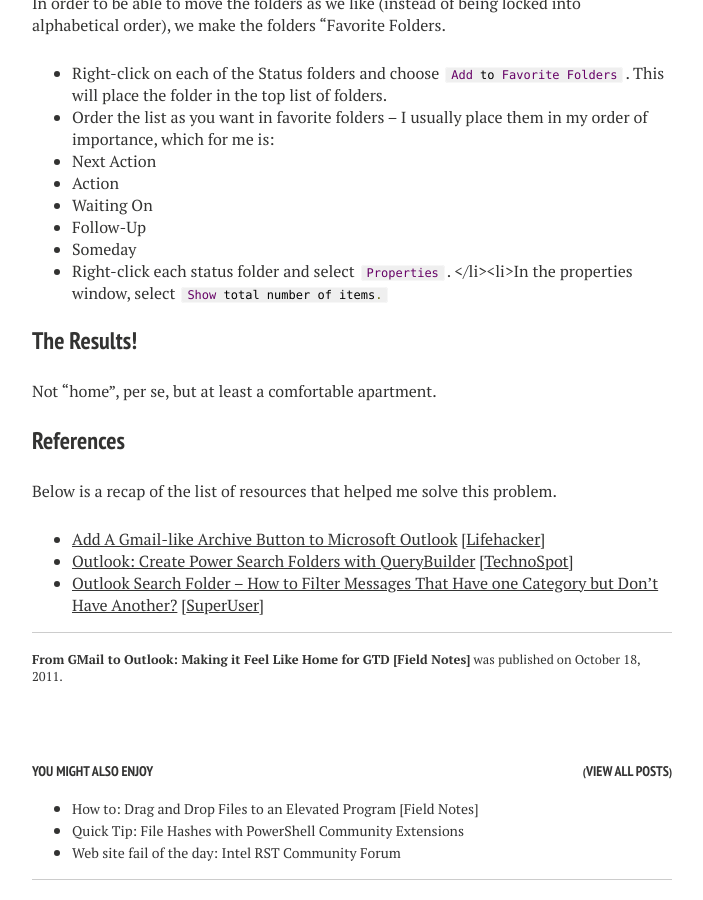
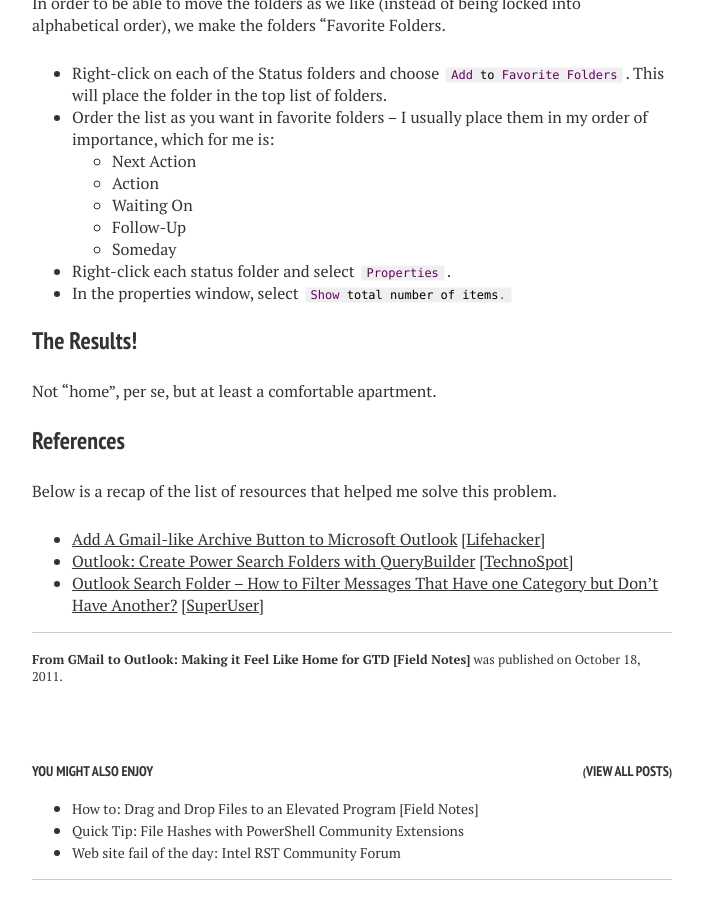
Before and after one commit to SeanKilleen/seankilleen.github.io, a Jekyll site: the page built from _posts/2011-10-18-from-gmail-to-outlook-making-it-feel-like-home-for-gtd-field-notes.markdown, in a window 1280 px wide and 900 px high, scrolled down 3402 px. Shown: the whole window, without its empty margins (288-991 px from the left). Built offline with Jekyll 4.4.1, drawn with Linux system fonts in a browser that asks for light colours; nearby versions of some CDN libraries; comment, search, counter and statistics services are not loaded.

Commit message:
Removing html from posts

```diff
--- a/_posts/2010-10-25-tip-apt-get-cant-find-any-package-in-ubuntu-maverick-10-10-rename-your-repositories.markdown
+++ b/_posts/2010-10-25-tip-apt-get-cant-find-any-package-in-ubuntu-maverick-10-10-rename-your-repositories.markdown
@@ -19,7 +19,7 @@
 >sudo nano /etc/apt/sources.list
 
 * Edit all "http://us.archive.ubuntu.com" to "http://archive.ubuntu.com"
-* Uncomment all the lines that start with "deb" or "deb-src" (if you know what you're doing). <strong>NOTE:</strong> Make sure that the text starts the line (i.e. don't leave a space -- bad practice).
+* Uncomment all the lines that start with "deb" or "deb-src" (if you know what you're doing). *NOTE:* Make sure that the text starts the line (i.e. don't leave a space -- bad practice).
 * CTRL + X, Y to allow overwrite, enter to save to the current file name.
 
 * Update packages:
--- a/_posts/2011-10-07-password-rules-offender-charles-schwab.markdown
+++ b/_posts/2011-10-07-password-rules-offender-charles-schwab.markdown
@@ -6,7 +6,6 @@
 
 ---
 ![Schwab bad Password Screen]({{site.post-images}}/schwab_badpw.png)
-<div style="text-align:center">Seriously?</div>
 
 Dear Charles Schwab,
 
--- a/_posts/2011-10-18-from-gmail-to-outlook-making-it-feel-like-home-for-gtd-field-notes.markdown
+++ b/_posts/2011-10-18-from-gmail-to-outlook-making-it-feel-like-home-for-gtd-field-notes.markdown
@@ -41,19 +41,13 @@
 
 I then assigned hot keys to each of the status categories. This can be done from the Categories List. I assigned the following Hotkeys:
 
-<table>
-<thead>
-<tr><td><strong>Status</strong></td><td><strong>Key</strong></td></tr>
-</thead>
-<tbody>
-<tr><td>S/Next Action</td><td>CTRL + F2</td></tr>
-<tr><td>S/Action</td><td>CTRL + F3</td></tr>
-<tr><td>S/Waiting On</td><td>CTRL + F4</td></tr>
-<tr><td>S/Follow-Up</td><td>CTRL + F5</td></tr>
-<tr><td>S/Someday</td><td>CTRL + F6</td></tr>
-<tr><td>S/Finished</td><td>CTRL + F2</td></tr>
-</tbody>
-</table>
+| Status | Key |
+| S/Next Action | CTRL + F2 |
+| S/Action | CTRL + F3 |
+| S/Waiting On | CTRL + F4 |
+| S/Follow-Up | CTRL + F5 |
+| S/Someday | CTRL + F6 |
+| S/Finished | CTRL + F2 |
 
 ###Step 2: Creating an Archive Button
 Thanks to [this excellent article at Lifehacker](http://lifehacker.com/5175347/add-a-gmail+like-archive-button-to-microsoft-outlook), I was able to create an Archive button similar to Gmail's. The steps I took (slightly different from the article) are below.
@@ -127,12 +121,13 @@
 
 * Right-click on each of the Status folders and choose `Add to Favorite Folders`. This will place the folder in the top list of folders.
 * Order the list as you want in favorite folders -- I usually place them in my order of importance, which for me is:
- * Next Action
- * Action
- * Waiting On
- * Follow-Up
- * Someday
-* Right-click each status folder and select `Properties`. </li><li>In the properties window, select `Show total number of items.`
+	* Next Action
+	* Action
+	* Waiting On
+	* Follow-Up
+	* Someday
+* Right-click each status folder and select `Properties`.
+* In the properties window, select `Show total number of items.`
 
 ###The Results!
 Not "home", per se, but at least a comfortable apartment.
```
